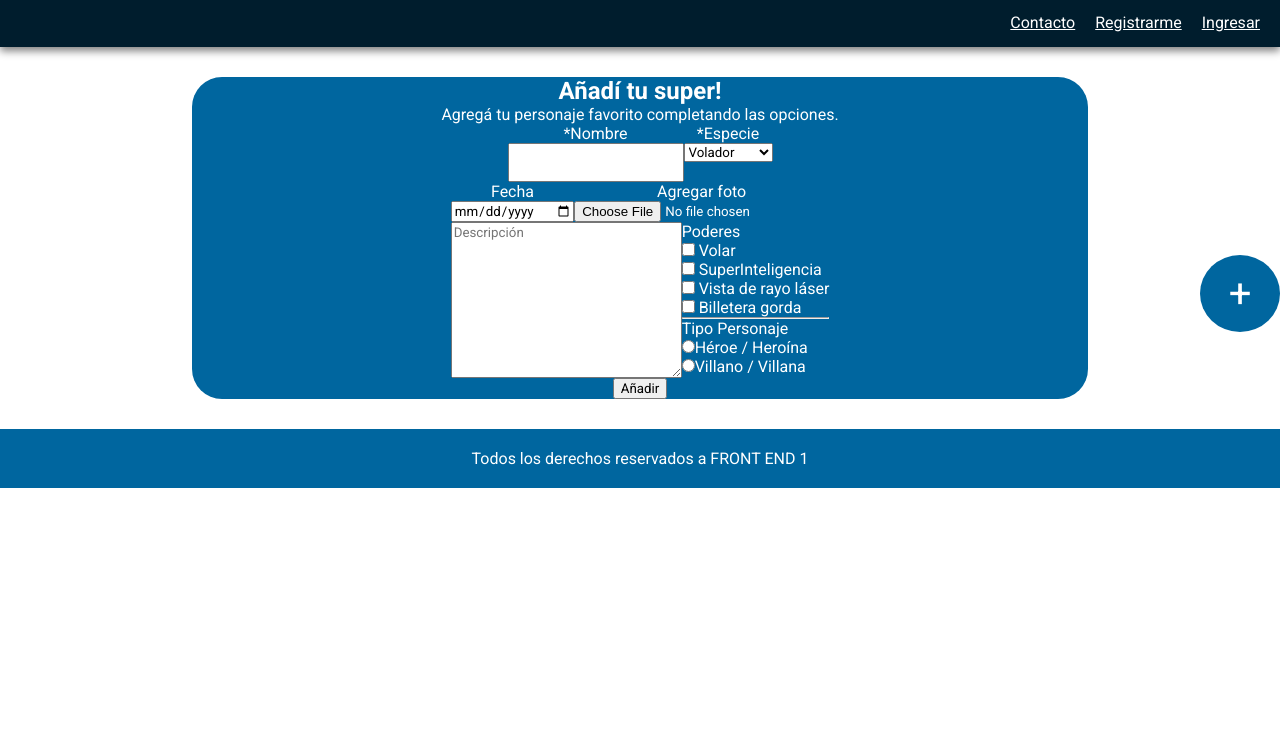
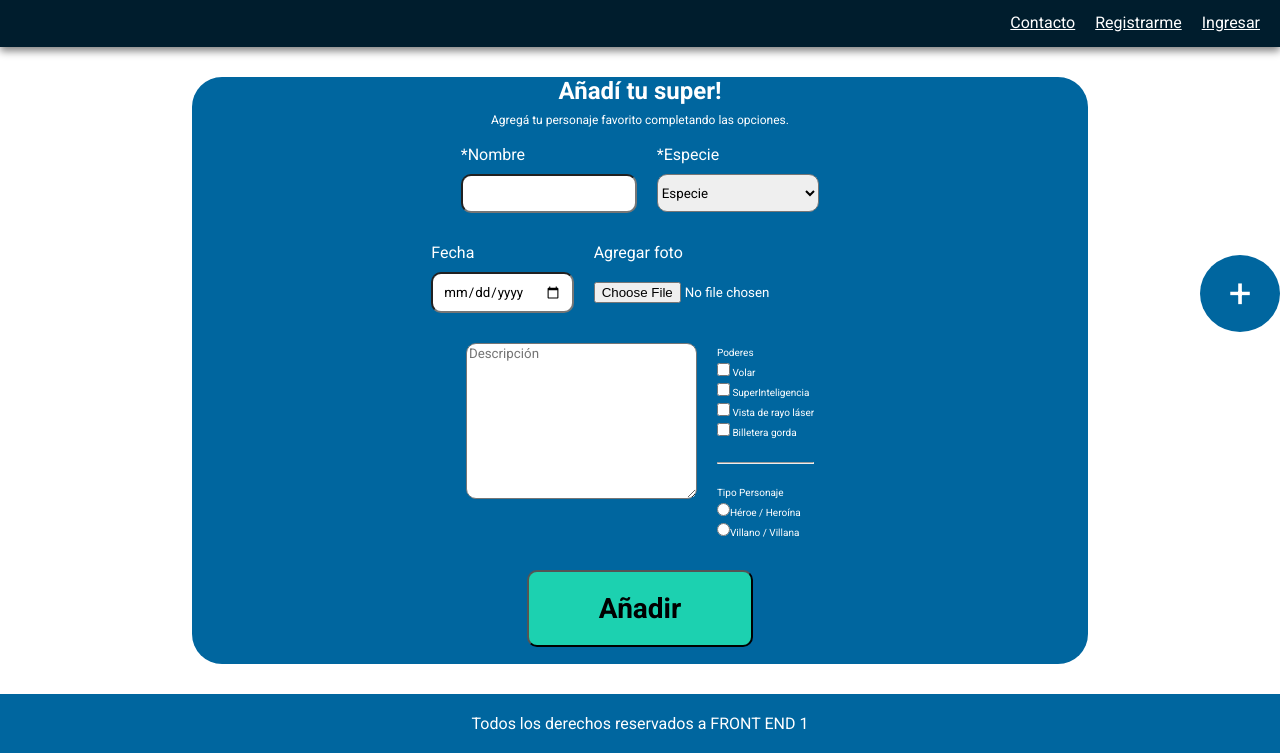
Before and after one commit to ricardocuellar/T11-HeroesPageForm, a plain HTML site: page form.html in a window 1280 px wide. Shown: the part 145-898 px from the top of the page. Before the commit the page ends 800 px from the top, so only its background shows below. Drawn offline with Linux system fonts and the light colour scheme.

Commit message:
cambios form

```diff
--- a/css/styles.css
+++ b/css/styles.css
@@ -171,6 +171,11 @@ section.form-container{
     color: #ffffff;
 }
 
+p.personaje{
+    font-size: 12px;
+    margin: 8px;
+}
+
 div.group-form{
     display: flex;
     justify-content: center;
@@ -179,16 +184,74 @@ div.group-form{
 div.element-form{
     display: flex;
     flex-direction: column;
+    margin: 10px;
+}
+
+div.element-form label.name{
+    text-align: left;
+}
+
+div.element-form label.fecha{
+    text-align: left;
+}
+
+div.element-form label.especie{
+    text-align: left;
+}
+
+div.element-form label.foto{
+    text-align: left;
 }
 
 div.element-form input.nombre{
     padding: 10px;
+    border-radius: 10px;
+    margin: 10px 0px;
+}
+
+div.group-form textarea.descripcion{
+    border-radius: 10px;
+}
+
+div.element-form input.archivo{
+    padding: 10px 0px;
+    border-radius: 10px;
+    margin: 10px 0px;
+}
+
+div.element-form input.date{
+    padding: 10px;
+    border-radius: 10px;
+    margin: 10px 0px;
+}
+
+div.element-form select.specie{
+    margin: 10px 0px;
+    width: 162.5px;
+    height: 38px;
+    border-radius: 10px;
 }
 
 div.element-form-child{
     display: flex;
     flex-direction: column;
     align-items: start;
+    line-height: 20px;
+}
+
+div.element-form-child{
+    font-size: 10px;
+
+}
+
+section.form-container input.btn-add{
+    background-color: #1CD1B0;
+    color: black;
+    margin: 17px;
+    font-size: 28px;
+    border-radius: 10px;
+    padding: 20px 70px;
+    font-weight: bold;
 }
 
 /*Tablet*/
--- a/form.html
+++ b/form.html
@@ -6,6 +6,9 @@
     <link rel="preconnect" href="https://fonts.googleapis.com">
     <link rel="preconnect" href="https://fonts.gstatic.com" crossorigin>
     <link href="https://fonts.googleapis.com/css2?family=Roboto:wght@400;500;700&display=swap" rel="stylesheet">
+    <link rel="preconnect" href="https://fonts.googleapis.com">
+    <link rel="preconnect" href="https://fonts.gstatic.com" crossorigin>
+    <link href="https://fonts.googleapis.com/css2?family=Karla:wght@300&family=Nunito:wght@200&display=swap" rel="stylesheet">
     <link rel="stylesheet" href="https://cdnjs.cloudflare.com/ajax/libs/font-awesome/6.4.2/css/all.min.css" integrity="sha512-z3gLpd7yknf1YoNbCzqRKc4qyor8gaKU1qmn+CShxbuBusANI9QpRohGBreCFkKxLhei6S9CQXFEbbKuqLg0DA==" crossorigin="anonymous" referrerpolicy="no-referrer" />
     <link rel="stylesheet" href="./css/styles.css">
     <title>Tienda héroes</title>
@@ -30,18 +33,18 @@
 
     <section class="container form-container">
         <h2>Añadí tu super!</h2>
-        <p>Agregá tu personaje favorito completando las opciones.</p>
+        <p class="personaje">Agregá tu personaje favorito completando las opciones.</p>
         <form action="">
             <div class="group-form">
                 <div class="element-form">
-                    <label for="nombre">*Nombre</label>
+                    <label for="nombre" class="name">*Nombre</label>
                     <input type="text" name="nombre" id="nombre" class="nombre">
                 </div>
 
                 <div class="element-form">
-                    <label for="especie">*Especie</label>
-                    <select name="especie" id="especie">
-                        <option value="volador">Volador</option>
+                    <label for="especie" class="especie">*Especie</label>
+                    <select name="especie" id="especie" class="specie">
+                        <option value="volador">Especie</option>
                         <option value="microbiano">Microbiano</option>
                         <option value="robot">Robot</option>
                     </select>
@@ -50,44 +53,46 @@
 
             <div class="group-form">
                 <div class="element-form">
-                    <label for="fecha">Fecha</label>
-                    <input type="date" name="fecha">
+                    <label for="fecha" class="fecha">Fecha</label>
+                    <input type="date" name="fecha" class="date">
                 </div>
 
                 <div class="element-form">
-                    <label for="foto">Agregar foto</label>
-                    <input type="file" name="archivo">
+                    <label for="foto" class="foto">Agregar foto</label>
+                    <input type="file" name="archivo" class="archivo">
                 </div>
             </div>
 
             <div class="group-form">
                 <div class="element-form">
-                    <textarea name="descripcion" id="descripcion" cols="30" rows="10" placeholder="Descripción"></textarea>
+                    <textarea name="descripcion" id="descripcion" cols="30" rows="10" placeholder="Descripción" class="descripcion"></textarea>
                 </div>
 
                 <div class="element-form">
                     <div class="element-form-child">
                         <label for="poderes">Poderes</label>
-                        <div>
+                        <div class="tamaño">
                             <input type="checkbox" name="poderes" id="poderes1" value="volar">
                             <label for="poderes">Volar</label>
                         </div>
-                        <div>
+                        <div class="tamaño">
                             <input type="checkbox" name="poderes" id="poderes2" value="superinteligencia">
                             <label for="poderes">SuperInteligencia</label>
                         </div>
-                        <div>
+                        <div class="tamaño">
                             <input type="checkbox" name="poderes" id="poderes3" value="vista-rayo-laser">
                             <label for="poderes">Vista de rayo láser</label>
                         </div>
-                        <div>
+                        <div class="tamaño">
                             <input type="checkbox" name="poderes" id="poderes4" value="billetera-gorda">
                             <label for="poderes">Billetera gorda</label>
                         </div>
 
 
                     </div>
+                    <br>
                     <hr>
+                    <br>
 
                     <div class="element-form-child">
                         <label for="tipo">Tipo Personaje</label>
```
